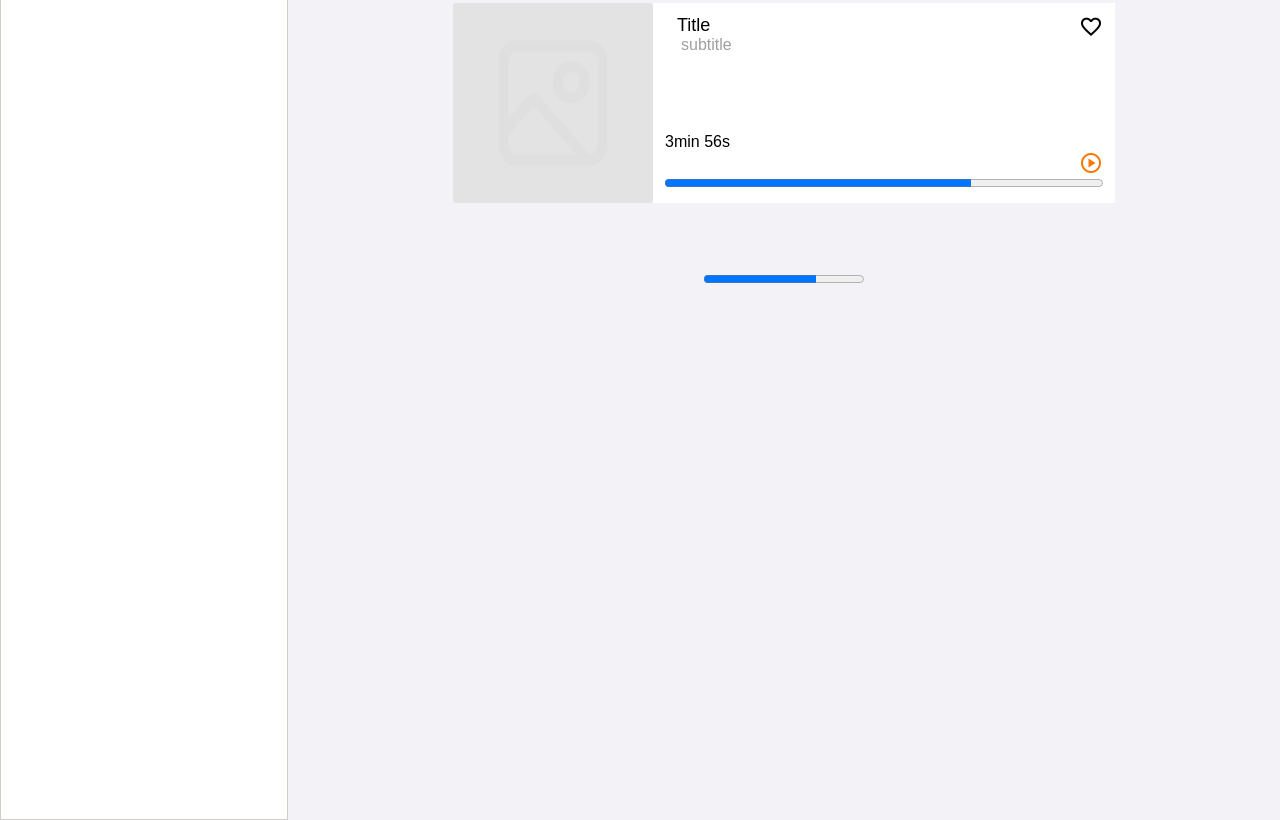
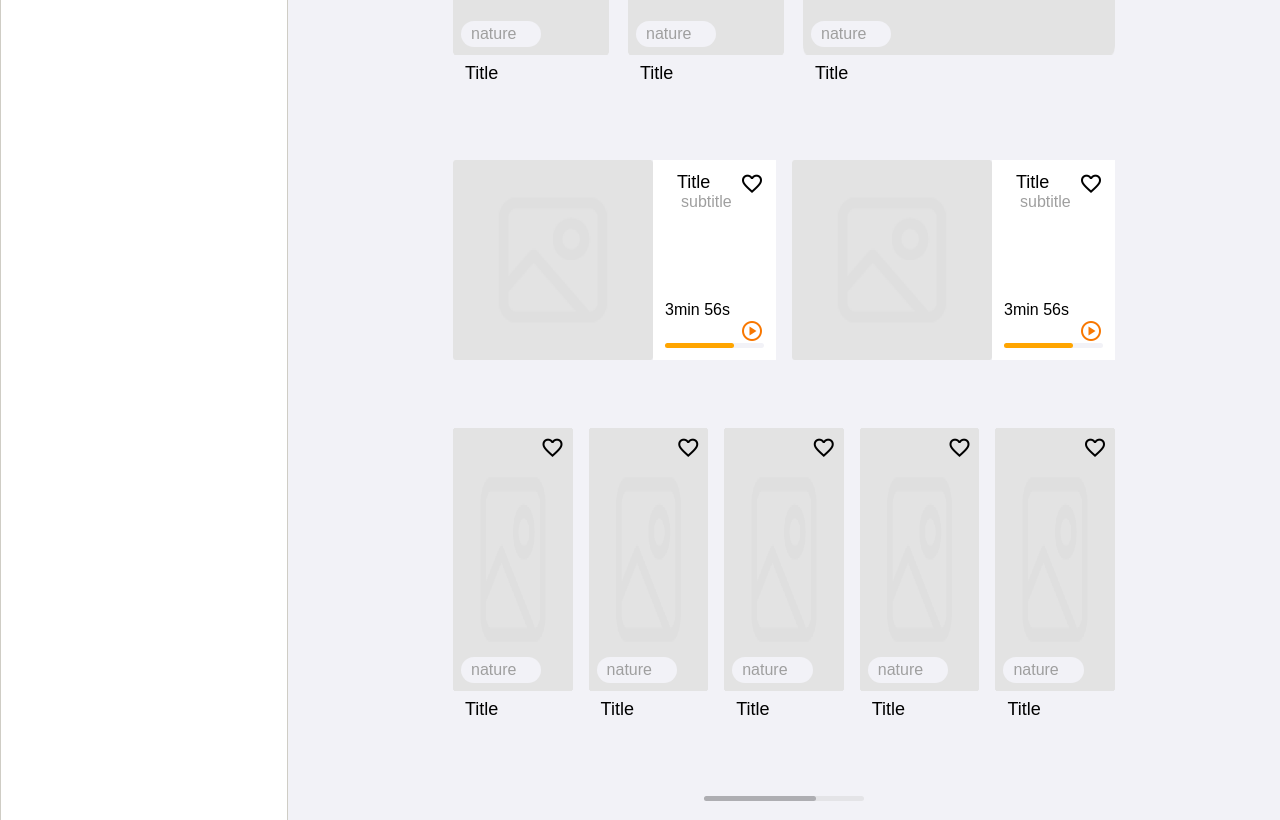
Before and after one commit to Wingolf11/EX_Semantic, a plain HTML site: page V2/index.html in a window 1280 px wide. Shown: the part 840-1660 px from the top of the page. Drawn offline with nearby package versions, Linux system fonts and the light colour scheme; a web font is replaced by a local one.

Commit message:
Feat: autres done

```diff
--- a/V2/index.html
+++ b/V2/index.html
@@ -88,55 +88,85 @@
 						</button>
 					</div>
 					<div class="grid">
-						<article class="card" id="a">
+						<article class="card" id="a" tabindex="0">
 							<div class="empty-img">
-								<span class="material-symbols-outlined" data-icon="favorite">
+								<div>
+									<span
+										class="material-symbols-outlined"
+										data-icon="favorite"
+										tabindex="0"
+									>
 										favorite
 									</span>
+								</div>
 								<p class="card-genre">nature</p>
 							</div>
 							<h3 class="card-title">Title</h3>
 						</article>
-						<article class="card" id="b">
+						<article class="card" id="b" tabindex="0">
 							<div class="empty-img">
-								<span class="material-symbols-outlined" data-icon="favorite">
+								<div>
+									<span
+										class="material-symbols-outlined"
+										data-icon="favorite"
+										tabindex="0"
+									>
 										favorite
 									</span>
+								</div>
 								<p class="card-genre">nature</p>
 							</div>
 							<h3 class="card-title">Title</h3>
 						</article>
-						<article class="card" id="c">
+						<article class="card" id="c" tabindex="0">
 							<div class="empty-img">
-								<span class="material-symbols-outlined" data-icon="favorite">
+								<div>
+									<span
+										class="material-symbols-outlined"
+										data-icon="favorite"
+										tabindex="0"
+									>
 										favorite
 									</span>
+								</div>
 								<p class="card-genre">nature</p>
 							</div>
 							<h3 class="card-title">Title</h3>
 						</article>
-						<article class="card" id="d">
+						<article class="card" id="d" tabindex="0">
 							<div class="empty-img">
-								<span class="material-symbols-outlined" data-icon="favorite">
+								<div>
+									<span
+										class="material-symbols-outlined"
+										data-icon="favorite"
+										tabindex="0"
+									>
 										favorite
 									</span>
+								</div>
 								<p class="card-genre">nature</p>
 							</div>
 							<h3 class="card-title">Title</h3>
 						</article>
-						<article class="card" id="e">
+						<article class="card" id="e" tabindex="0">
 							<div class="empty-img">
-								<span class="material-symbols-outlined" data-icon="favorite">
+								<div>
+									<span
+										class="material-symbols-outlined"
+										data-icon="favorite"
+										tabindex="0"
+									>
 										favorite
 									</span>
+								</div>
 								<p class="card-genre">nature</p>
 							</div>
 							<h3 class="card-title">Title</h3>
 						</article>
 					</div>
 				</section>
-				<section class="autre">
-					<article class="them-play">
+				<section class="thematique">
+					<article class="card-them-play" tabindex="0">
 						<img src="../assets/image.png" alt="" role="presentation" />
 						<div class="autre-content">
 							<div class="autre-title">
@@ -144,25 +174,154 @@
 									<h3>Title</h3>
 									<p class="progress-subtitle">subtitle</p>
 								</hgroup>
-								<span class="material-symbols-outlined" data-icon="favorite">
+								<div>
+									<span
+										class="material-symbols-outlined"
+										data-icon="favorite"
+										tabindex="0"
+									>
 										favorite
 									</span>
+								</div>
 							</div>
 							<div class="progress">
 								<p class="time">3min 56s</p>
 								<div class="progress-container">
-									<span class="material-symbols-outlined" data-icon="play">
+									<span
+										class="material-symbols-outlined"
+										data-icon="play"
+										tabindex="0"
+									>
 										play_circle
 									</span>
-									<progress class="player-progress" max="100" value="70">70%</progress>
+									<progress class="player-progress" max="100" value="70">
+										70%
+									</progress>
+								</div>
+							</div>
+						</div>
+					</article>
+					<article class="card-them-play" tabindex="0">
+						<img src="../assets/image.png" alt="" role="presentation" />
+						<div class="autre-content">
+							<div class="autre-title">
+								<hgroup>
+									<h3>Title</h3>
+									<p class="progress-subtitle">subtitle</p>
+								</hgroup>
+								<div>
+									<span
+										class="material-symbols-outlined"
+										data-icon="favorite"
+										tabindex="0"
+									>
+										favorite
+									</span>
+								</div>
+							</div>
+							<div class="progress">
+								<p class="time">3min 56s</p>
+								<div class="progress-container">
+									<span
+										class="material-symbols-outlined"
+										data-icon="play"
+										tabindex="0"
+									>
+										play_circle
+									</span>
+									<progress class="player-progress" max="100" value="70">
+										70%
+									</progress>
 								</div>
 							</div>
 						</div>
 					</article>
 				</section>
-				<progress max="100" value="70">70%</progress>
+				<section class="autre">
+					<article class="card-autre" tabindex="0">
+						<div class="empty-img">
+							<div>
+								<span
+									class="material-symbols-outlined"
+									data-icon="favorite"
+									tabindex="0"
+								>
+									favorite
+								</span>
 							</div>
-			<footer></footer>
+							<p class="card-genre">nature</p>
+						</div>
+						<h3 class="card-title">Title</h3>
+					</article>
+					<article class="card-autre">
+						<div class="empty-img">
+							<div>
+								<span
+									class="material-symbols-outlined"
+									data-icon="favorite"
+									tabindex="0"
+								>
+									favorite
+								</span>
+							</div>
+							<p class="card-genre">nature</p>
+						</div>
+						<h3 class="card-title">Title</h3>
+					</article>
+					<article class="card-autre" tabindex="0">
+						<div class="empty-img">
+							<div>
+								<span
+									class="material-symbols-outlined"
+									data-icon="favorite"
+									tabindex="0"
+								>
+									favorite
+								</span>
+							</div>
+							<p class="card-genre">nature</p>
+						</div>
+						<h3 class="card-title">Title</h3>
+					</article>
+					<article class="card-autre" tabindex="0">
+						<div class="empty-img">
+							<div>
+								<span
+									class="material-symbols-outlined"
+									data-icon="favorite"
+									tabindex="0"
+								>
+									favorite
+								</span>
+							</div>
+							<p class="card-genre">nature</p>
+						</div>
+						<h3 class="card-title">Title</h3>
+					</article>
+					<article class="card-autre" tabindex="0">
+						<div class="empty-img">
+							<div>
+								<span
+									class="material-symbols-outlined"
+									data-icon="favorite"
+									tabindex="0"
+								>
+									favorite
+								</span>
+							</div>
+							<p class="card-genre">nature</p>
+						</div>
+						<h3 class="card-title">Title</h3>
+					</article>
+				</section>
+				<progress class="default" max="100" value="70">70%</progress>
+			</div>
+			<footer>
+				<img class="footer-img" src="../assets/image.png" alt="" />
+				<div class="footer-content">
+					<progress class="player-progress" max="100" value="70">70%</progress>
+				</div>
+			</footer>
 		</main>
 	</body>
 </html>
--- a/V2/style.css
+++ b/V2/style.css
@@ -19,8 +19,6 @@
 	margin: 0;
 	font-family: var(--font-family-base);
 }
-
-/* Reset body and html */
 
 /*Text styling*/
 h3[class*="black"],
@@ -60,6 +58,7 @@ p[class*="orange"] {
 	color: var(--terciary-text-color);
 }
 
+/*button & card animation*/
 button[class*="orange"] {
 	display: flex;
 	align-items: center;
@@ -90,9 +89,60 @@ button[class*="orange"]:active {
 	box-shadow: 0 2px 4px rgba(0, 0, 0, 0.2);
 }
 
+article[class*="card"] {
+	transition: background-color 0.3s ease, transform 0.2s ease,
+		box-shadow 0.2s ease;
+}
+
+article[class*="card"]:hover {
+	box-shadow: 0 2px 10px rgba(255, 160, 50, 0.4);
+}
+
+/**/
+
 h2.menu-gray {
 	font-size: 1rem;
 	font-weight: 500;
+}
+
+progress.player-progress {
+	height: 5px;
+	appearance: none;
+	-webkit-appearance: none;
+}
+
+progress.player-progress::-webkit-progress-bar {
+	background-color: var(--primary-bg-color); /* light orange background */
+	border-radius: 5px;
+}
+
+progress.player-progress::-webkit-progress-value {
+	background-color: orange; /* the orange fill */
+	border-radius: 5px;
+}
+
+progress.player-progress::-moz-progress-bar {
+	background-color: orange;
+}
+
+progress.default {
+	height: 5px;
+	appearance: none;
+	-webkit-appearance: none;
+}
+
+progress.default::-webkit-progress-bar {
+	background-color: #e4e4e7;
+	border-radius: 5px;
+}
+
+progress.default::-webkit-progress-value {
+	background-color: #aeaeb2;
+	border-radius: 5px;
+}
+
+progress.default::-moz-progress-bar {
+	background-color: orange;
 }
 
 /*Layout*/
@@ -118,11 +168,10 @@ aside {
 	display: flex;
 	flex-direction: column;
 	gap: 58px;
-	height: 103.75rem;
+	height: auto;
 	width: 18rem;
 	flex: 0 0 18rem;
 	background-color: var(--secondary-bg-color);
-	box-shadow: 5px 5px 10px var(--border-color);
 	border: 1px solid var(--border-color);
 	padding: 2rem;
 }
@@ -225,6 +274,7 @@ section.suggestion {
 	height: 45%;
 	width: 100%;
 	display: flex;
+	align-items: center;
 	flex-direction: column;
 	gap: 16px;
 }
@@ -239,13 +289,14 @@ section.suggestion {
 /*GRID*/
 .grid {
 	display: grid;
-	height: 100%;
+	height: 1000px;
+	width: 100%;
 	grid-template-areas:
 		"a b e"
 		"c d e";
 	grid-template-rows: 1fr 1fr;
 	grid-template-columns: 1fr 1fr 2fr;
-	gap: 8px;
+	gap: 19px;
 }
 
 #a {
@@ -271,6 +322,7 @@ article.card {
 	flex-direction: column;
 	gap: 8px;
 	justify-content: space-between;
+	padding-bottom: 8px;
 	border-radius: 8px;
 }
 
@@ -291,6 +343,7 @@ article.card {
 }
 
 span[data-icon="favorite"] {
+	width: fit-content;
 	cursor: pointer;
 }
 
@@ -305,8 +358,8 @@ span[data-icon="favorite"] {
 	border-radius: 16px;
 }
 
-/*AUTRES*/
-section.autre {
+/*THEMATIQUE*/
+section.thematique {
 	align-items: center;
 	justify-content: center;
 	width: 100%;
@@ -315,7 +368,7 @@ section.autre {
 	gap: 16px;
 }
 
-article.them-play {
+article.card-them-play {
 	display: flex;
 	flex-direction: row;
 	flex-grow: 1;
@@ -360,3 +413,22 @@ span.material-symbols-outlined[data-icon*="play"] {
 	color: var(--terciary-text-color);
 	cursor: pointer;
 }
+
+/*AUTRE*/
+section.autre {
+	display: flex;
+	flex-direction: row;
+	gap: 16px;
+	height: 18.75rem;
+	width: 100%;
+	justify-content: center;
+}
+
+.card-autre {
+	display: flex;
+	flex-direction: column;
+	gap: 8px;
+	flex-grow: 1;
+	padding-bottom: 8px;
+	border-radius: 8px;
+}
```
Lines whose indentation alone changed are shown as unchanged.
